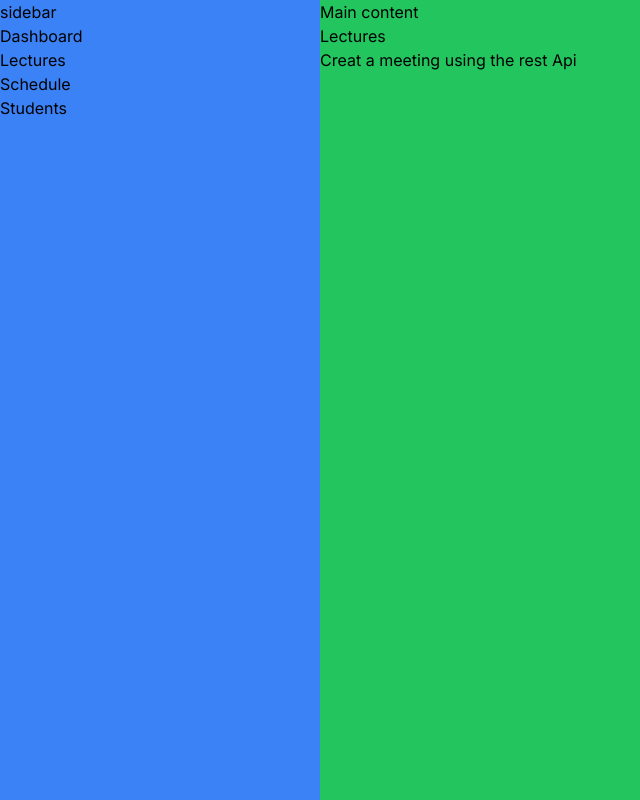
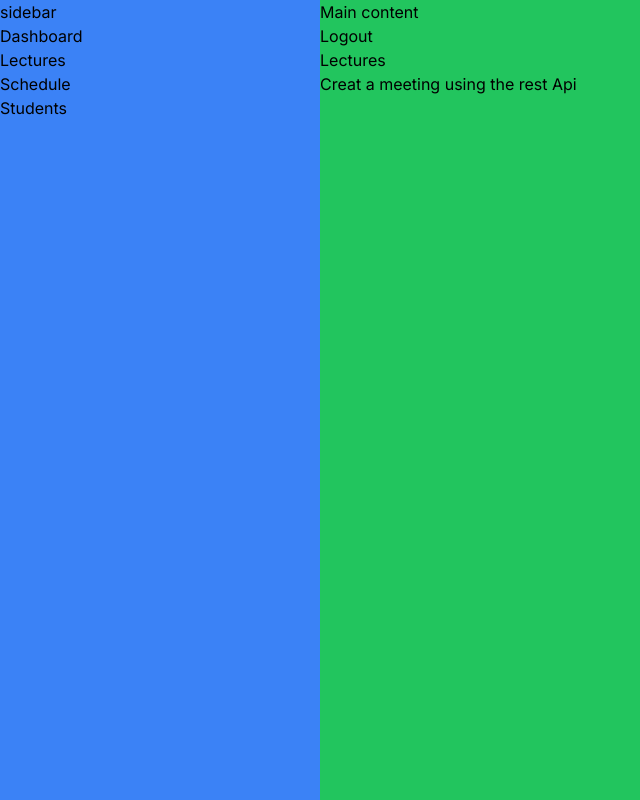
Before and after one commit to andamagodwin/cits, a React (Vite) app: page /lectures in a window 1280 px wide. Shown: the whole page, without its empty margins (0-640 px from the left). Built offline with nearby package versions, Linux system fonts and the light colour scheme; sample sign-in values are in the browser's storage.

Commit message:
added logout button

```diff
--- a/src/pages/dashboard/lecturesPage.jsx
+++ b/src/pages/dashboard/lecturesPage.jsx
@@ -3,7 +3,7 @@ import { useAuthContext } from "../../context/authContext"
 
 export default function LecturesPage() {
     const [meetingLink, setMeetingLink] = useState('');
-    const { auth } = useAuthContext()
+    const { auth,logout } = useAuthContext()
 
     const createmeetingspace = async () => {
 
@@ -26,6 +26,9 @@ export default function LecturesPage() {
     }
     return (
         <div>
+
+            <button onClick={logout}>Logout</button>
+
             <h1>Lectures</h1>
             <button onClick={createmeetingspace} >Creat a meeting using the rest Api</button>
             {meetingLink && (
```
